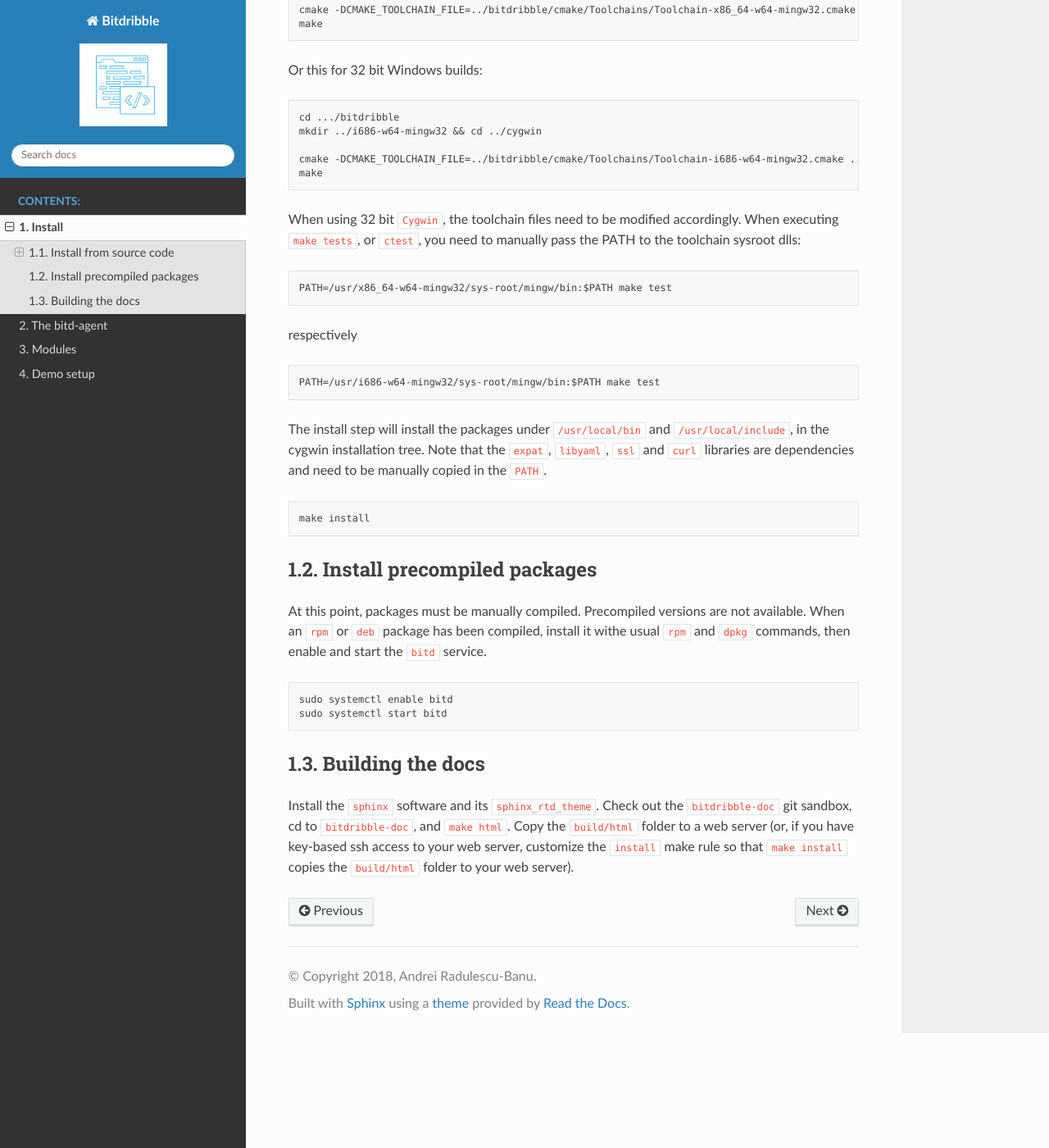
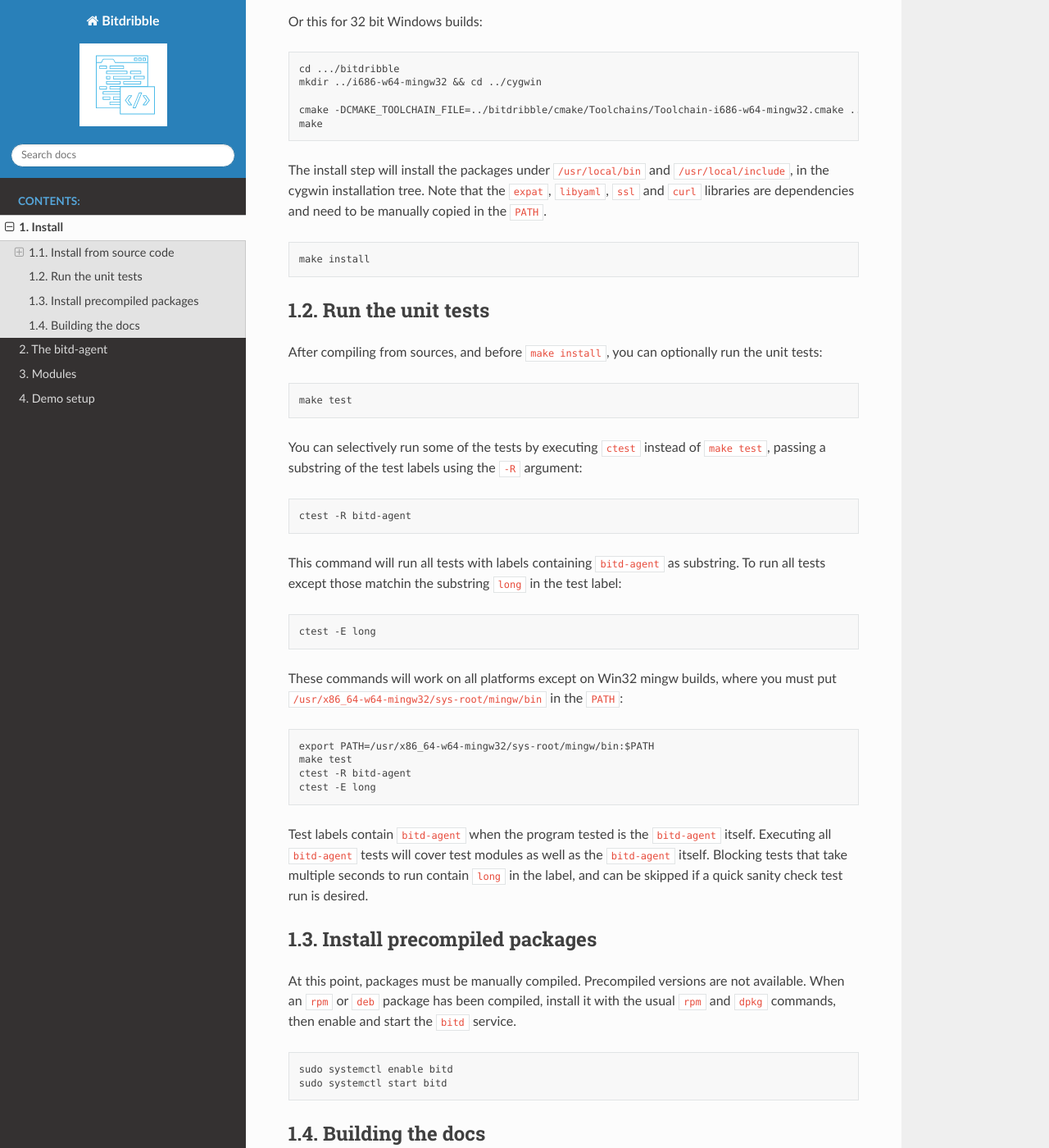
Before and after one commit to Bitdribble/bitdribble-doc, a Sphinx documentation site: the page built from source/install.rst, in a window 1280 px wide and 1400 px high, scrolled down 5111 px. Shown: the whole window at 82% size. Built offline with Sphinx 7.4.7 and the Read the Docs theme 2.0.0, drawn with Linux system fonts in a browser that asks for light colours; some of the changed text lies outside the part shown.

Commit message:
make tests

```diff
--- a/source/install.rst
+++ b/source/install.rst
@@ -235,28 +230,46 @@ Or this for 32 bit Windows builds:
    make
 
 
-When using 32 bit ``Cygwin``, the toolchain files need to be modified accordingly. When executing ``make tests``, or ``ctest``, you need to manually pass the PATH to the toolchain sysroot dlls:
-
-.. code-block:: none
-
-   PATH=/usr/x86_64-w64-mingw32/sys-root/mingw/bin:$PATH make test
-
-respectively
-
-.. code-block:: none
-
-   PATH=/usr/i686-w64-mingw32/sys-root/mingw/bin:$PATH make test
-
 The install step will install the packages under ``/usr/local/bin`` and ``/usr/local/include``, in the cygwin installation tree. Note that the ``expat``, ``libyaml``, ``ssl`` and ``curl`` libraries are dependencies and need to be manually copied in the ``PATH``.
 
 .. code-block:: none
 
    make install
 
+Run the unit tests
+==================
+After compiling from sources, and before ``make install``, you can optionally run the unit tests:
+
+.. code-block:: none
+
+   make test
+
+You can selectively run some of the tests by executing ``ctest`` instead of ``make test``, passing a substring of the test labels using the ``-R`` argument:
+
+.. code-block:: none
+
+   ctest -R bitd-agent
+
+This command will run all tests with labels containing ``bitd-agent`` as substring. To run all tests except those matchin the substring ``long`` in the test label:
+
+.. code-block:: none
+
+   ctest -E long
+
+These commands will work on all platforms except on Win32 mingw builds, where you must put ``/usr/x86_64-w64-mingw32/sys-root/mingw/bin`` in the ``PATH``:
+
+.. code-block:: none
+
+   export PATH=/usr/x86_64-w64-mingw32/sys-root/mingw/bin:$PATH
+   make test
+   ctest -R bitd-agent
+   ctest -E long
+
+Test labels contain ``bitd-agent`` when the program tested is the ``bitd-agent`` itself. Executing all ``bitd-agent`` tests will cover test modules as well as the ``bitd-agent`` itself. Blocking tests that take multiple seconds to run contain ``long`` in the label, and can be skipped if a quick sanity check test run is desired.
 
 Install precompiled packages
 ============================
-At this point, packages must be manually compiled. Precompiled versions are not available. When an ``rpm`` or ``deb`` package has been compiled, install it withe usual ``rpm`` and ``dpkg`` commands, then enable and start the ``bitd`` service.
+At this point, packages must be manually compiled. Precompiled versions are not available. When an ``rpm`` or ``deb`` package has been compiled, install it with the usual ``rpm`` and ``dpkg`` commands, then enable and start the ``bitd`` service.
 
 .. code-block:: none
 
```
Also changed, not shown: other parts of source/install.rst (+0 -5 lines).
